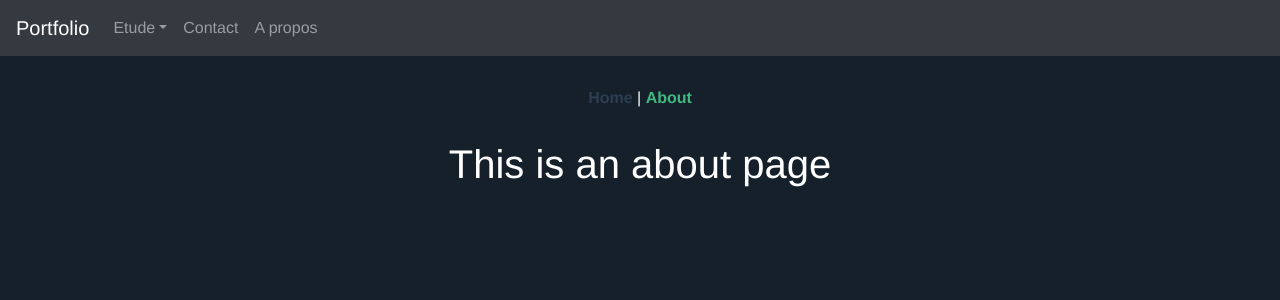
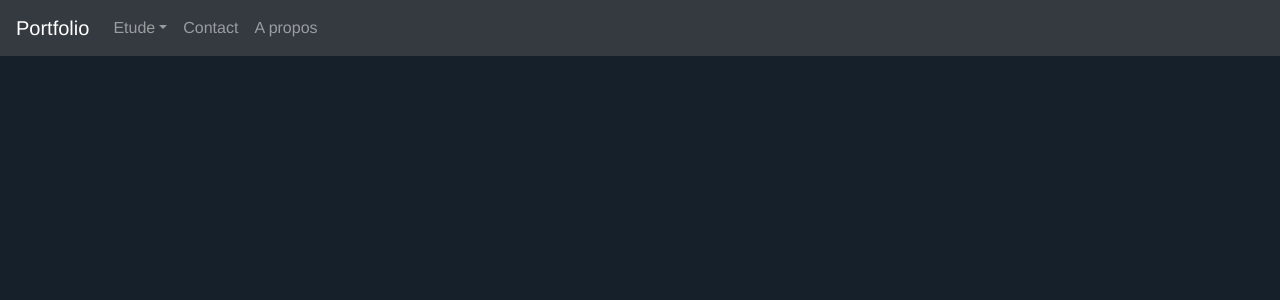
Before and after one commit to Kyowdem/Portfolio, a Vue app: page /about in a window 1280 px wide. Shown: the top 300 px of the page. Built offline with nearby package versions, Linux system fonts and the light colour scheme.

Commit message:
delete about page. delete nav in app. modify route aboutme

```diff
--- a/src/App.vue
+++ b/src/App.vue
@@ -1,10 +1,6 @@
 <template>
   <div id="app">
     <Navbar></Navbar>
-    <div id="nav">
-      <router-link to="/">Home</router-link> |
-      <router-link to="/about">About</router-link>
-    </div>
     <router-view />
   </div>
 </template>
--- a/src/main.js
+++ b/src/main.js
@@ -3,6 +3,7 @@ import App from './App.vue'
 import router from './router'
 
 require('bootstrap')
+require('jquery')
 require('@/assets/globalTools.css')
 
 Vue.config.productionTip = false
--- a/src/router/index.js
+++ b/src/router/index.js
@@ -10,12 +10,12 @@ const routes = [{
   component: Home
 },
 {
-  path: '/about',
+  path: '/aboutMe',
   name: 'About',
   // route level code-splitting
   // this generates a separate chunk (about.[hash].js) for this route
   // which is lazy-loaded when the route is visited.
-  component: () => import( /* webpackChunkName: "about" */ '../views/About.vue')
+  component: () => import( /* webpackChunkName: "about" */ '../views/AboutMe.vue')
 }]
 
 const router = new VueRouter({
--- a/src/views/About.vue
+++ /dev/null
@@ -1,12 +0,0 @@
-<template>
-  <div class="about">
-    <h1>This is an about page</h1>
-  </div>
-</template>
-
-<script>
-export default {};
-</script>
-
-<style>
-</style>
```
